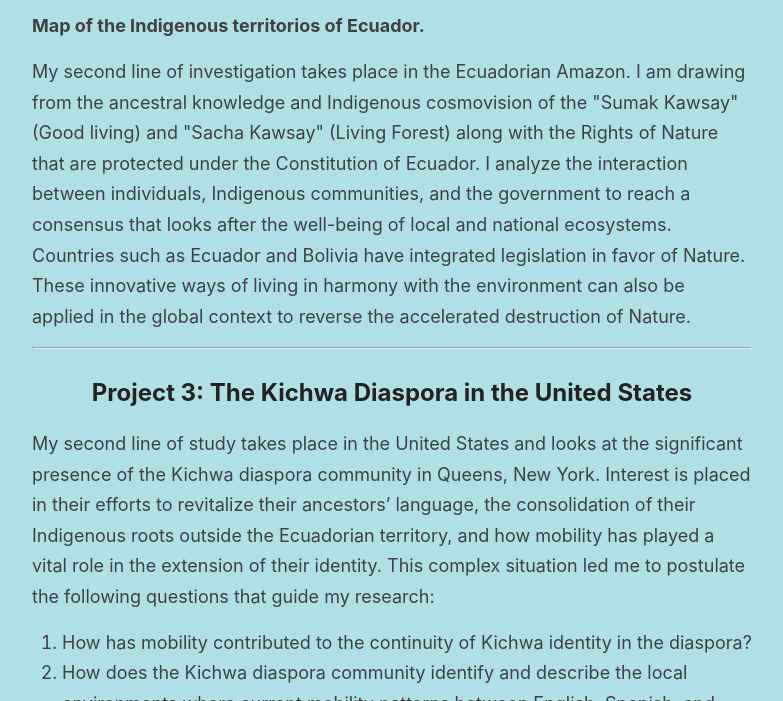
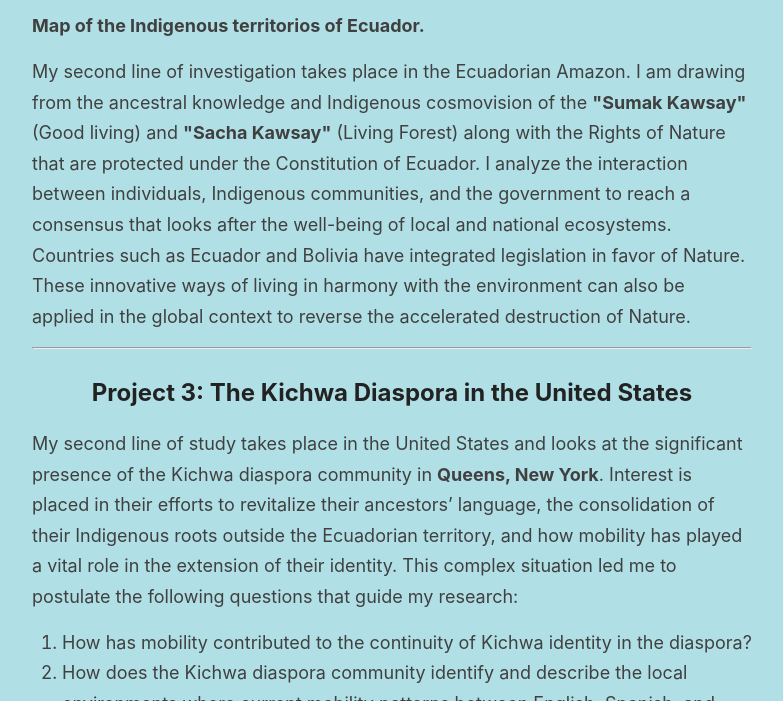
Before and after one commit to lulischmader/lulischmader.github.io, a Jekyll site: the page built from _pages/research-projects.md, in a window 1280 px wide and 900 px high, scrolled down 1026 px, cut to the strip 199-900 px from the top of the window. Shown: the whole strip, without its empty margins (248-1031 px from the left). Built offline with Jekyll 4.4.1, drawn with Linux system fonts in a browser that asks for light colours; some of the changed text lies outside the part shown.

```diff
--- a/_pages/research-projects.md
+++ b/_pages/research-projects.md
@@ -45,13 +45,13 @@ body {
       <iframe src="//umiami.maps.arcgis.com/apps/Embed/index.html?webmap=bc9e00344f8d4c40b197bdac6bdbcd42&extent=-79.4892,-3.9276,-73.1446,0.2881&zoom=true&previewImage=false&scale=true&disable_scroll=true&theme=light" frameborder="0" scrolling="no" width="100%" height="100%" style="position:absolute;"></iframe>
     </div>
     <p><strong>Map of the Indigenous territorios of Ecuador.</strong></p>
-    <p>My second line of investigation takes place in the Ecuadorian Amazon. I am drawing from the ancestral knowledge and Indigenous cosmovision of the "Sumak Kawsay" (Good living) and "Sacha Kawsay" (Living Forest) along with the Rights of Nature that are protected under the Constitution of Ecuador. I analyze the interaction between individuals, Indigenous communities, and the government to reach a consensus that looks after the well-being of local and national ecosystems. Countries such as Ecuador and Bolivia have integrated legislation in favor of Nature. These innovative ways of living in harmony with the environment can also be applied in the global context to reverse the accelerated destruction of Nature.</p>
+    <p>My second line of investigation takes place in the Ecuadorian Amazon. I am drawing from the ancestral knowledge and Indigenous cosmovision of the <strong>"Sumak Kawsay"</strong> (Good living) and <strong>"Sacha Kawsay"</strong> (Living Forest) along with the Rights of Nature that are protected under the Constitution of Ecuador. I analyze the interaction between individuals, Indigenous communities, and the government to reach a consensus that looks after the well-being of local and national ecosystems. Countries such as Ecuador and Bolivia have integrated legislation in favor of Nature. These innovative ways of living in harmony with the environment can also be applied in the global context to reverse the accelerated destruction of Nature.</p>
 
  <hr>
 
  <h2>Project 3: The Kichwa Diaspora in the United States</h2>
 
-<p>My second line of study takes place in the United States and looks at the significant presence of the Kichwa diaspora community in Queens, New York. Interest is placed in their efforts to revitalize their ancestors’ language, the consolidation of their Indigenous roots outside the Ecuadorian territory, and how mobility has played a vital role in the extension of their identity. This complex situation led me to postulate the following questions that guide my research:</p>
+<p>My second line of study takes place in the United States and looks at the significant presence of the Kichwa diaspora community in <strong>Queens, New York</strong>. Interest is placed in their efforts to revitalize their ancestors’ language, the consolidation of their Indigenous roots outside the Ecuadorian territory, and how mobility has played a vital role in the extension of their identity. This complex situation led me to postulate the following questions that guide my research:</p>
 
 <ol>
   <li>How has mobility contributed to the continuity of Kichwa identity in the diaspora?</li>
```
Also changed, not shown: other parts of _pages/research-projects.md (+1 -1 lines).
